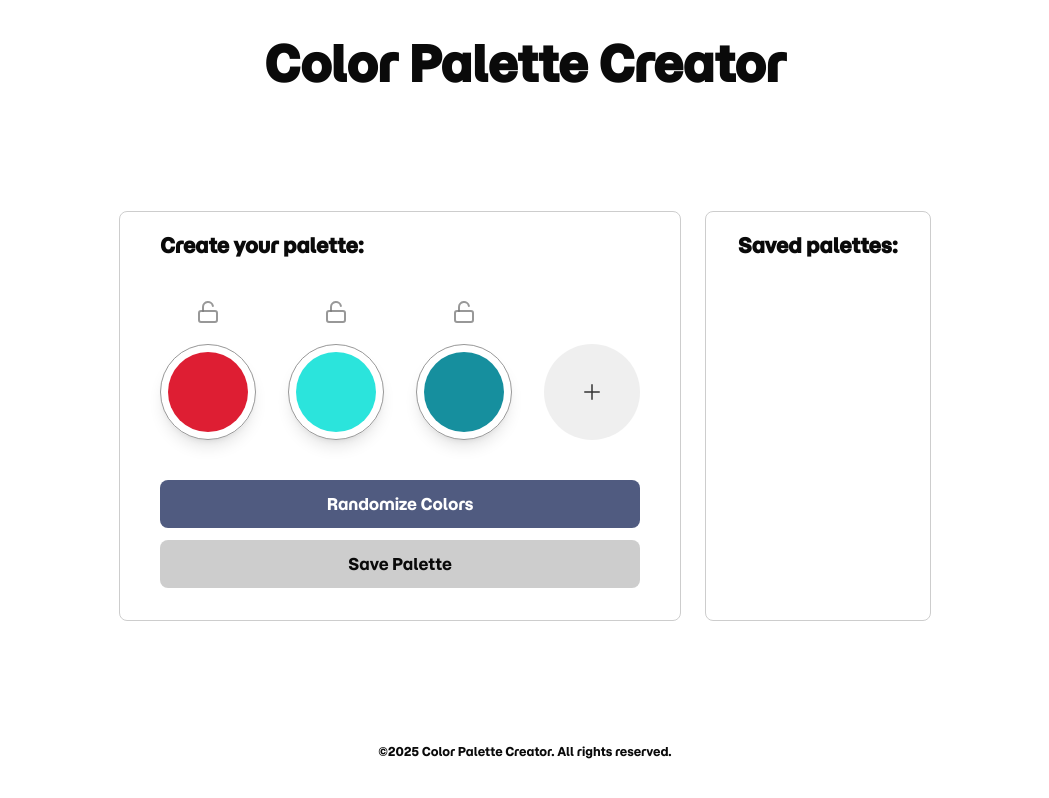
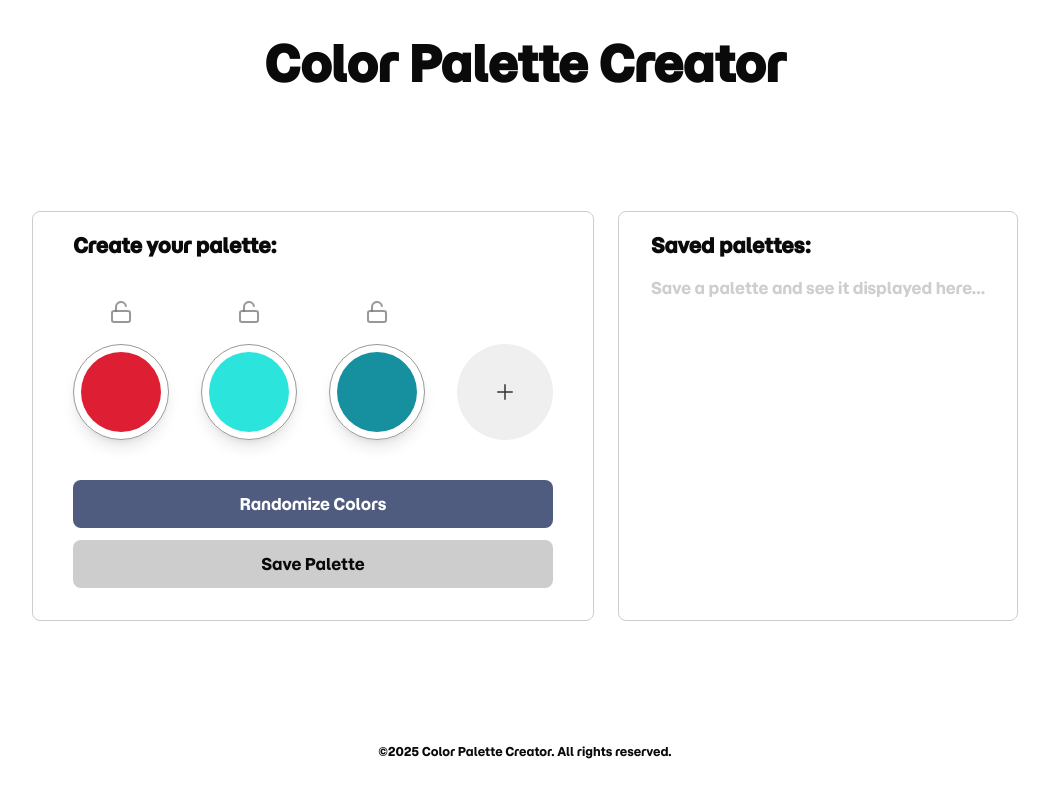
Before and after one commit to DanielG808/color-palette-creator, a Next.js app: page / in a window 1280 px wide. Shown: the whole page, without its empty margins (115-1164 px from the left). Built offline with nearby package versions, Linux system fonts and the light colour scheme.

Commit message:
fixed ui bug; too much space on right side of palette-list

```diff
--- a/components/palette-list.tsx
+++ b/components/palette-list.tsx
@@ -12,15 +12,21 @@
   deletePalette,
 }: PaletteListProps) {
   return (
-    <ul className="space-y-1 overflow-y-auto max-h-full pr-4">
-      {palettes.map((palette, index) => (
+    <ul className="space-y-1 overflow-y-auto max-h-full">
+      {palettes.length === 0 ? (
+        <p className="text- text-calm-3/75">
+          Save a palette and see it displayed here...
+        </p>
+      ) : (
+        palettes.map((palette, index) => (
           <PaletteChip
             key={palette.id}
             index={index}
             palette={palette}
             deletePalette={deletePalette}
           />
-      ))}
+        ))
+      )}
     </ul>
   );
 }
```
Lines whose indentation alone changed are shown as unchanged.
